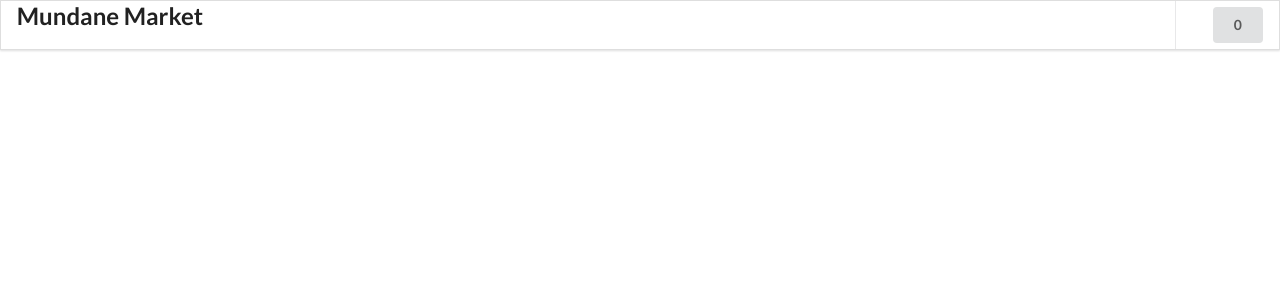
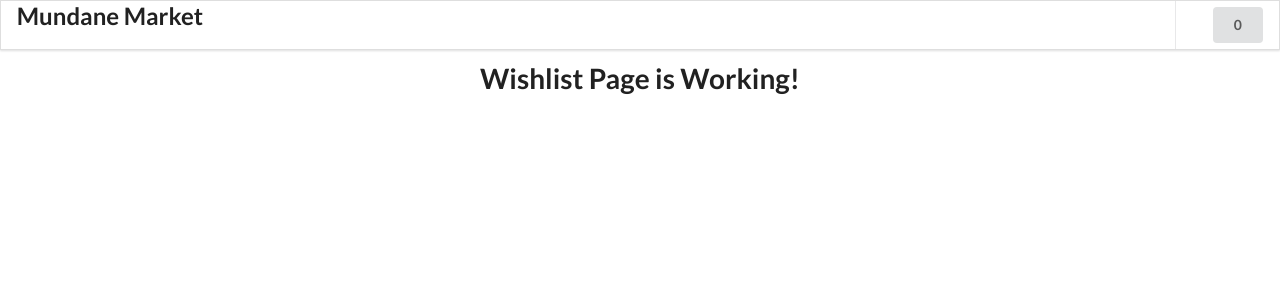
Before and after one commit to Byakuya91/E-Commerce-store, a React (Create React App) app in the folder e-commerce/: page /wishlist in a window 1280 px wide. Before the commit this address had no page. Shown: the top 300 px of the page. Built offline with nearby package versions, Linux system fonts and the light colour scheme.

Commit message:
I've begun laying the groundwork to adding the Wish-List functionality for my app with the page and component. I will need to refresh myself on slicing pieces of state and figuring out a way to store that information as well.

```diff
--- a/e-commerce/src/App.js
+++ b/e-commerce/src/App.js
@@ -6,6 +6,7 @@ import ProductComponent from "./containers/ProductComponent";
 import ProductDetail from "./containers/ProductDetail";
 import ProductListing from "./containers/ProductListing";
 import ShoppingCartPage from "./Pages/ShoppingCartPage";
+import WishListPage from "./Pages/WishListPage";
 // ?rrd imports
 import { BrowserRouter as Router, Routes, Route } from "react-router-dom";
 // ?Other third party imports
@@ -23,6 +24,7 @@ function App() {
         <Route path="/" element={<ProductListing />} />
         <Route path="/product/:productId" element={<ProductDetail />} />
         <Route path="/cart" element={<ShoppingCartPage />} />
+        <Route path="/wishlist" element={<WishListPage />} />
         <Route>404 not found</Route>
       </Routes>
     </div>
--- a/e-commerce/src/Components/ShoppingCart.jsx
+++ b/e-commerce/src/Components/ShoppingCart.jsx
@@ -8,8 +8,8 @@ import ProductCard from "./ProductCard/ProductCard";
 
 const ShoppingCart = () => {
   // TODO: Create the shopping cart and map out the elements(ONGOING)
-  // TODO: Implement Crud functionality where you can update the quanities, and remove the products, and even click on the displayed product to go to the main page for more information.
-  // TODO: Showcase the total price of items in the cart
+  // TODO: Implement Crud functionality where you can update the quanities, and remove the products, and even click on the displayed product to go to the main page for more information(DONE)
+  // TODO: Showcase the total price of items in the cart(DONE)
 
   // ? two variables: cartItems and totalPrice
 
--- /dev/null
+++ b/e-commerce/src/Components/WishList/WishList.jsx
@@ -0,0 +1,12 @@
+import React from "react";
+
+const WishList = () => {
+  return (
+    <div>
+      <h1>Wishlist Page is Working!</h1>
+      <h1>Wishlist Page is Working!</h1>
+    </div>
+  );
+};
+
+export default WishList;
--- /dev/null
+++ b/e-commerce/src/Pages/WishListPage.jsx
@@ -0,0 +1,12 @@
+import React from "react";
+import WishList from "../Components/WishList/WishList";
+
+const WishListPage = () => {
+  return (
+    <div>
+      <WishList />
+    </div>
+  );
+};
+
+export default WishListPage;
```
Also changed, not shown: e-commerce/user stories-important-docs/Mundane Shop App user stories.txt, 1 other file (tests, documents, lock files or other folders).
